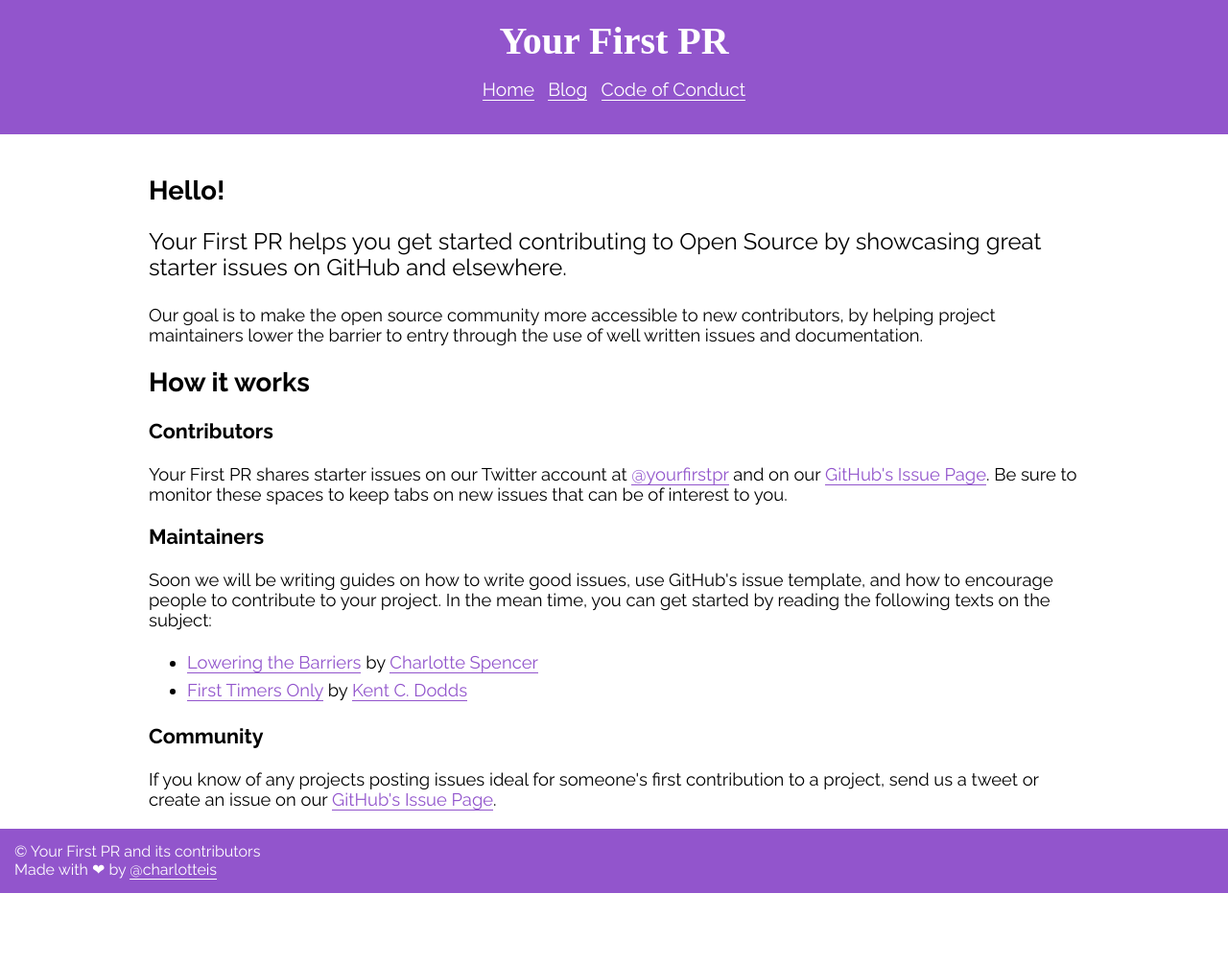
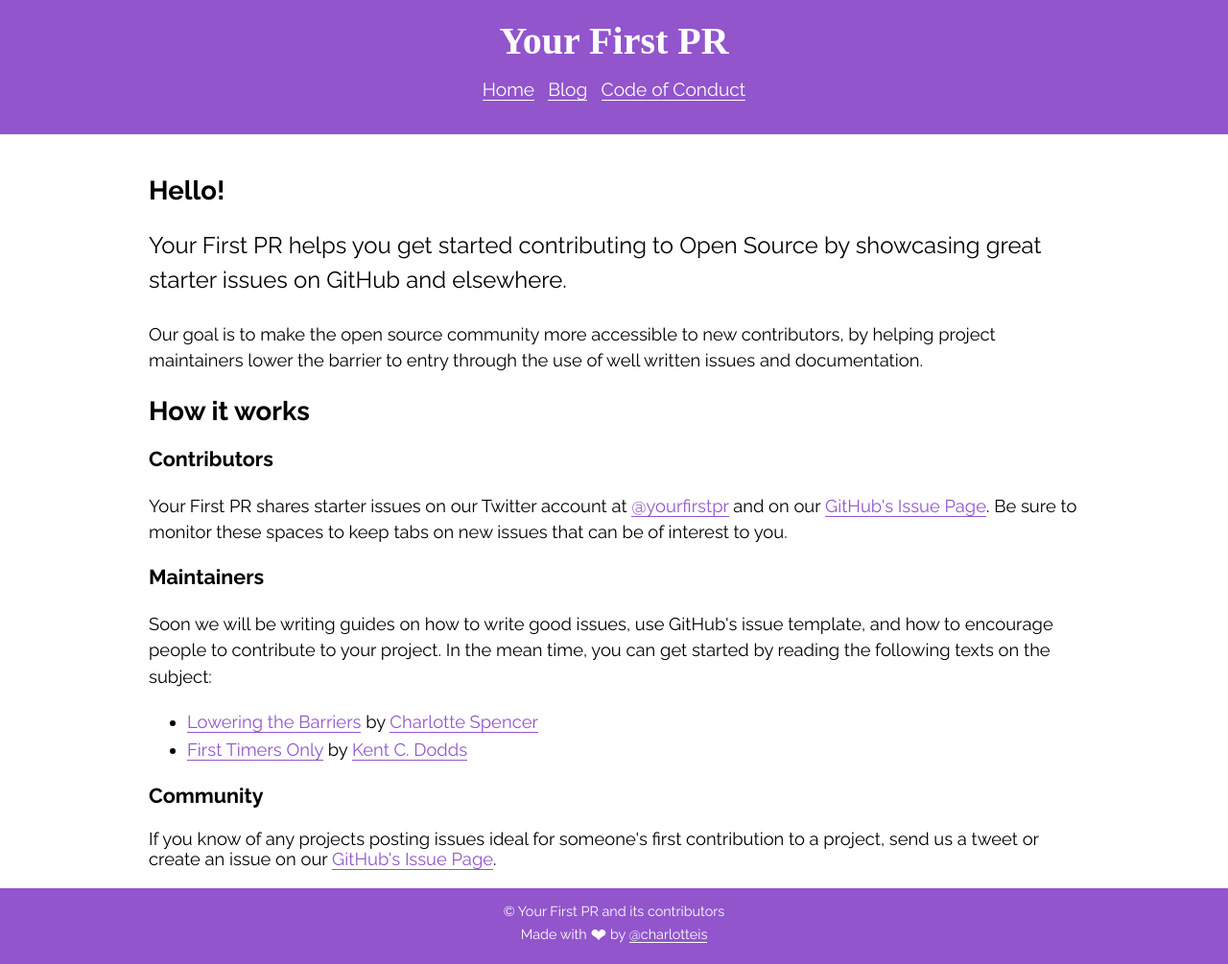
Before and after one commit to yourfirstpr/yourfirstpr.github.io, a Jekyll site: the page built from index.html, in a window 1280 px wide. Shown: the whole page at 96% size. Built offline with Jekyll 4.4.1, drawn with Linux system fonts in a browser that asks for light colours; nearby versions of some CDN libraries; some web fonts are replaced; before the commit the page ends 931 px from its top, so only the background shows below that.

Commit message:
style for your First PR
style for li, and footer

```diff
--- a/assets/css/styles.css
+++ b/assets/css/styles.css
@@ -57,15 +57,20 @@
     font-size: 1.15em;
 }
 
+p {
+    line-height: 1.5em;
+}
+
 a {
     color: #9255CC;
     text-decoration: none;
     border-bottom: 1px solid #9255CC;
+    transition: 0.3s;
 }
 
 a:hover {
-    color: #000000;
-    border-bottom: 1px solid #000;
+    color: #f409c9;
+    border-bottom: 1px solid #f409c9;
 }
 
 ul {
@@ -104,8 +109,16 @@
     margin: 10px auto;
     max-width: 1280px;
     box-sizing: border-box;
+    text-align: center;
+    font-size: 0.9em;
+    line-height: 1.3em;
 }
 
+footer p span {
+    font-size: 1.4em;
+    line-height: 1.5em;
+    vertical-align: middle;
+}
 /*  blog list styling */
 
 .post_credits {
```
